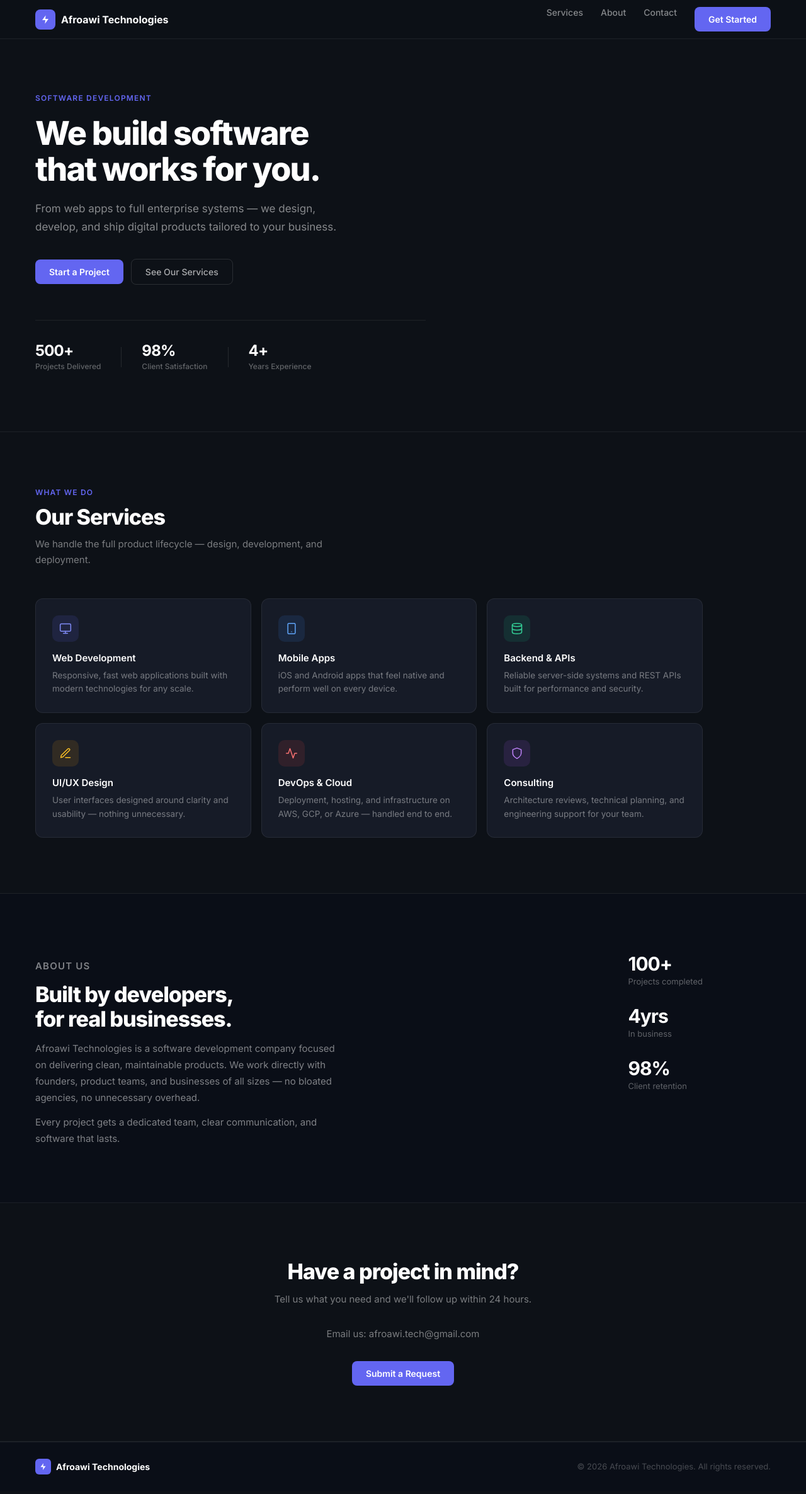
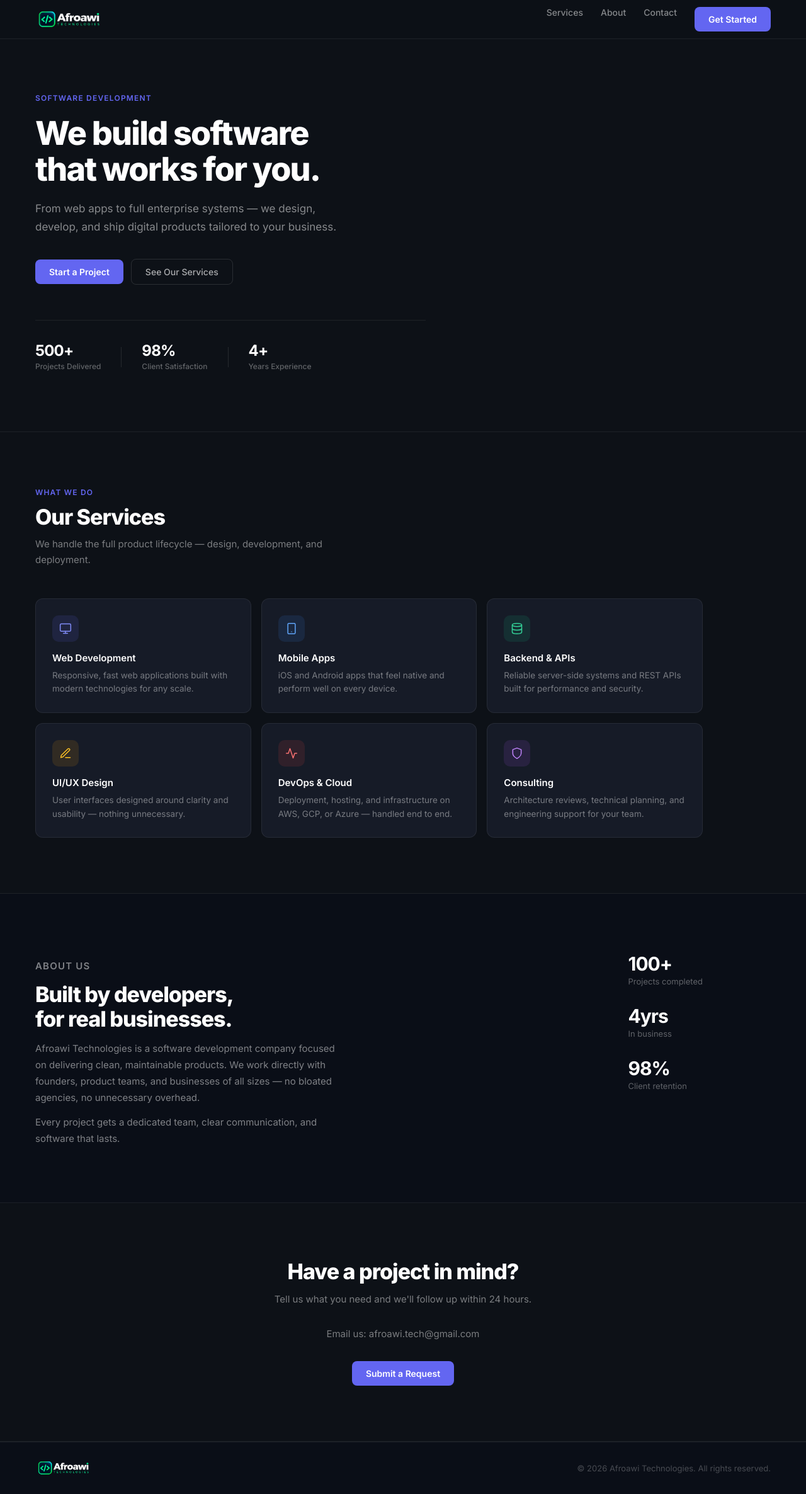
Before and after one commit to tsiyomariam-cyber/my-fullstack-project, a React app in the folder frontend/: page / in a window 1280 px wide. Shown: the whole page at 63% size. Built offline with nearby package versions, Linux system fonts and the light colour scheme; the HTML template or start-up script is replaced by a standard one.

Commit message:
change welcome page logo

```diff
--- a/frontend/src/pages/LandingPage.jsx
+++ b/frontend/src/pages/LandingPage.jsx
@@ -1,3 +1,5 @@
+import afroawiLogo from '../assets/afroawilogo.png';
+
 function LandingPage({ onStart }) {
   return (
     <div className="landing">
@@ -5,12 +7,7 @@ function LandingPage({ onStart }) {
       {/* NAV */}
       <nav className="nav">
         <div className="nav-brand">
-          <div className="nav-logo">
-            <svg width="16" height="16" viewBox="0 0 24 24" fill="none">
-              <path d="M13 2L4.5 13.5H12L11 22L19.5 10.5H12L13 2Z" fill="white"/>
-            </svg>
-          </div>
-          Afroawi Technologies
+          <img className="brand-logo" src={afroawiLogo} alt="Afroawi Technologies" />
         </div>
         <div className="nav-links">
           <a href="#services">Services</a>
@@ -189,12 +186,7 @@ function LandingPage({ onStart }) {
       {/* FOOTER */}
       <footer className="footer">
         <div className="footer-brand">
-          <div className="nav-logo small">
-            <svg width="13" height="13" viewBox="0 0 24 24" fill="none">
-              <path d="M13 2L4.5 13.5H12L11 22L19.5 10.5H12L13 2Z" fill="white"/>
-            </svg>
-          </div>
-          Afroawi Technologies
+          <img className="brand-logo footer-logo" src={afroawiLogo} alt="Afroawi Technologies" />
         </div>
         <p className="footer-copy">© 2026 Afroawi Technologies. All rights reserved.</p>
       </footer>
```
Also changed, not shown: frontend/src/assets/afroawilogo.png (added).
